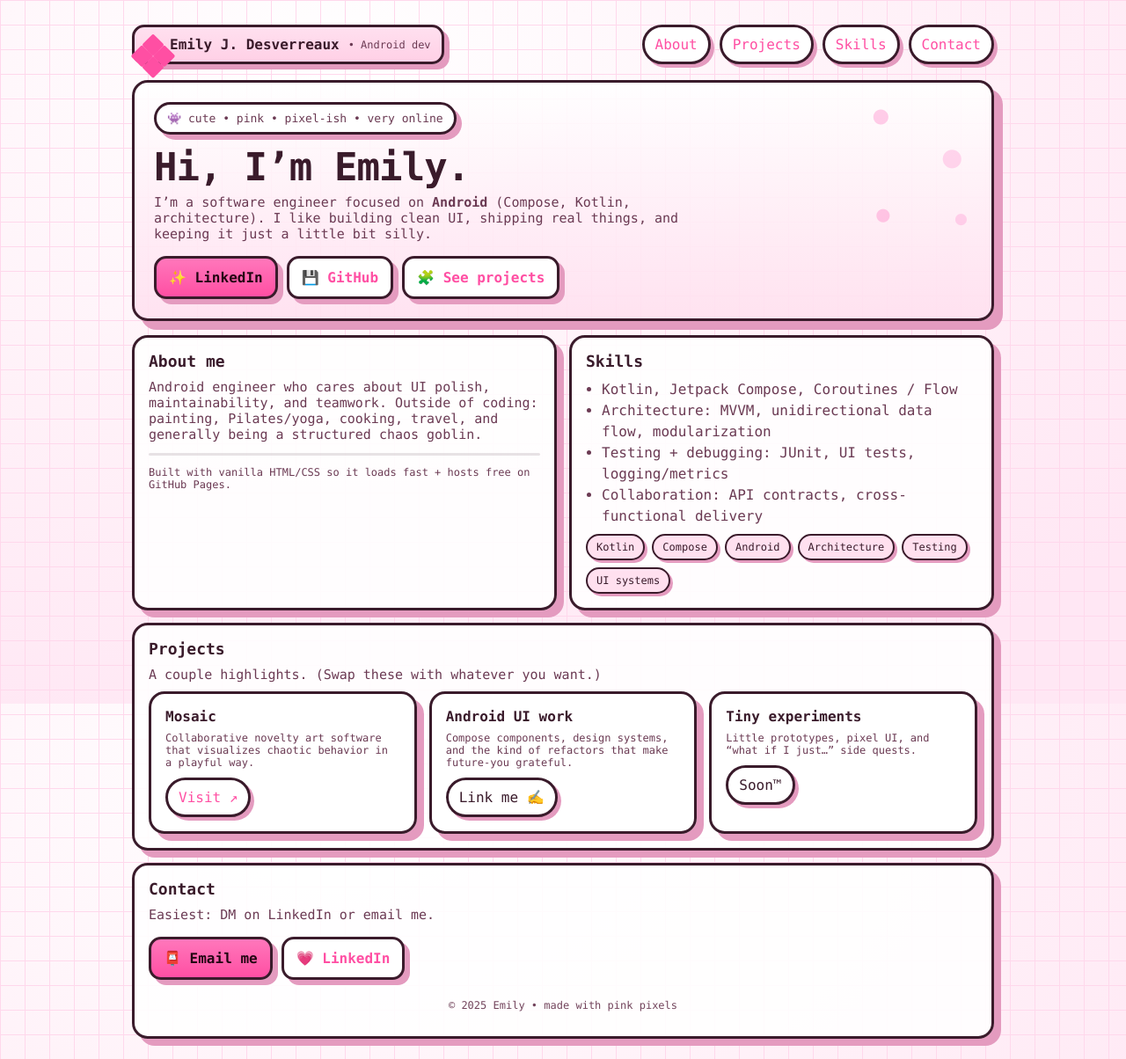
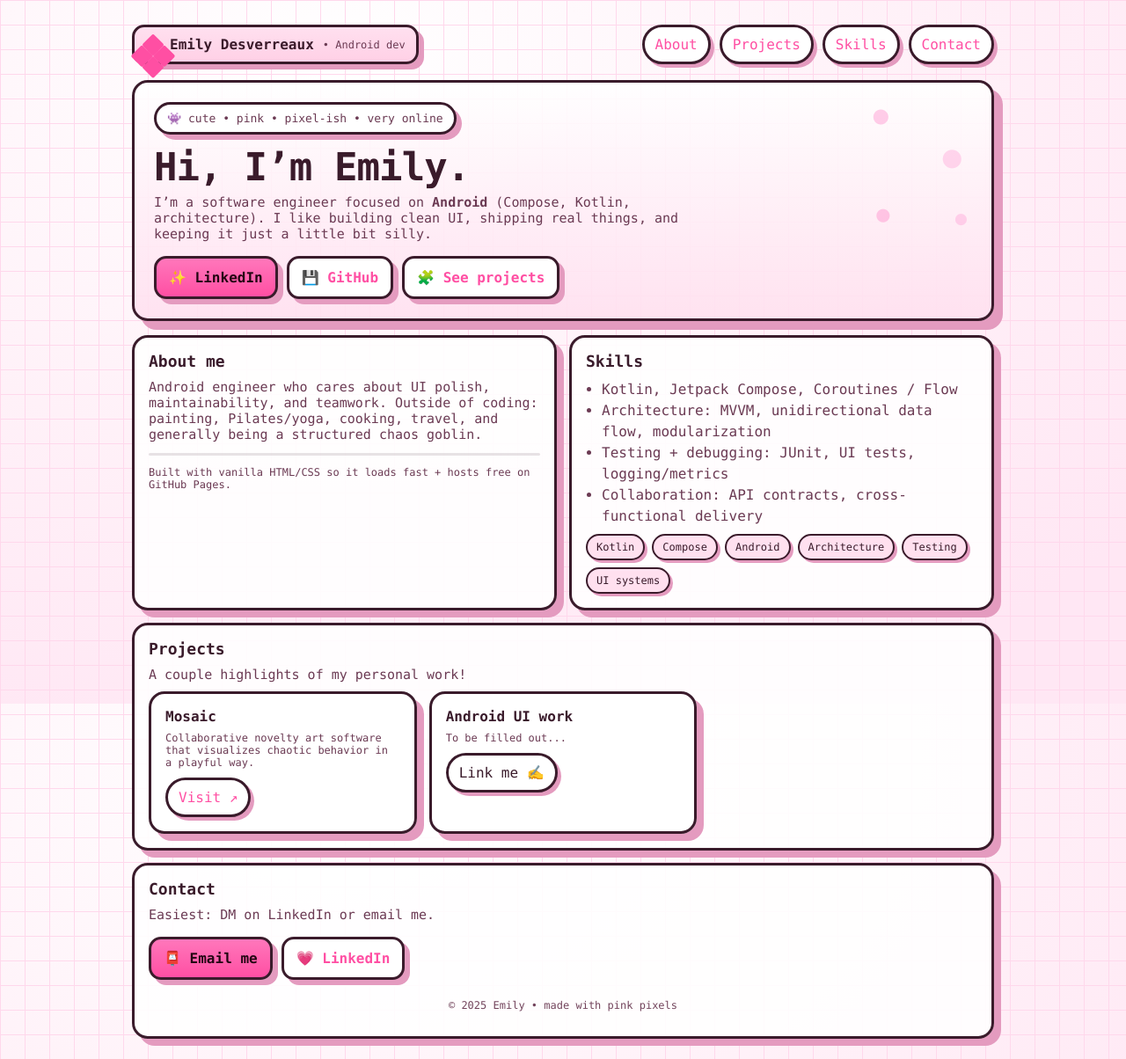
Before and after one commit to emilydesverreaux/emilydesverreaux.github.io, a plain HTML site: page index.html in a window 1280 px wide. Shown: the top 1204 px of the page at 88% size. Drawn offline with Linux system fonts and the light colour scheme.

Commit message:
Updating links

```diff
--- a/index.html
+++ b/index.html
@@ -246,7 +246,7 @@
     <div class="topbar">
       <div class="badge" aria-label="Site badge">
         <span class="pixel-heart" aria-hidden="true"></span>
-        <strong>Emily J. Desverreaux</strong>
+        <strong>Emily Desverreaux</strong>
         <span class="tiny">• Android dev</span>
       </div>
 
@@ -305,7 +305,7 @@
       <section id="projects" class="card">
         <h2>Projects</h2>
         <p class="sub" style="margin-top:0;">
-          A couple highlights. (Swap these with whatever you want.)
+          A couple highlights of my personal work!
         </p>
 
         <div class="grid" style="margin-top:10px;">
@@ -314,23 +314,15 @@
             <p class="tiny" style="margin:0 0 10px;">
               Collaborative novelty art software that visualizes chaotic behavior in a playful way.
             </p>
-            <a class="chip" href="http://pathsaic.herokuapp.com/" target="_blank" rel="noreferrer">Visit ↗</a>
+            <a class="chip" href="https://wordpress.cs.vt.edu/ccs2020f/2020/12/13/mosaic/" target="_blank" rel="noreferrer">Visit ↗</a>
           </article>
 
           <article class="card third" style="margin:0;">
             <h2 style="font-size:16px;margin:0 0 8px;">Android UI work</h2>
             <p class="tiny" style="margin:0 0 10px;">
-              Compose components, design systems, and the kind of refactors that make future-you grateful.
+              To be filled out...
             </p>
             <span class="chip" title="Replace with a real link">Link me ✍️</span>
-          </article>
-
-          <article class="card third" style="margin:0;">
-            <h2 style="font-size:16px;margin:0 0 8px;">Tiny experiments</h2>
-            <p class="tiny" style="margin:0 0 10px;">
-              Little prototypes, pixel UI, and “what if I just…” side quests.
-            </p>
-            <span class="chip" title="Replace with a real link">Soon™</span>
           </article>
         </div>
       </section>
@@ -342,8 +334,8 @@
         </p>
         <div class="cta-row">
           <!-- Replace email -->
-          <a class="btn primary" href="mailto:youremail@example.com">📮 Email me</a>
-          <a class="btn" href="https://www.linkedin.com/" target="_blank" rel="noreferrer">💗 LinkedIn</a>
+          <a class="btn primary" href="mailto:emilydesverreaux@gmail.com">📮 Email me</a>
+          <a class="btn" href="https://www.linkedin.com/in/emily-desverreaux" target="_blank" rel="noreferrer">💗 LinkedIn</a>
         </div>
         <p class="footer">© <span id="year"></span> Emily • made with pink pixels</p>
       </section>
```
